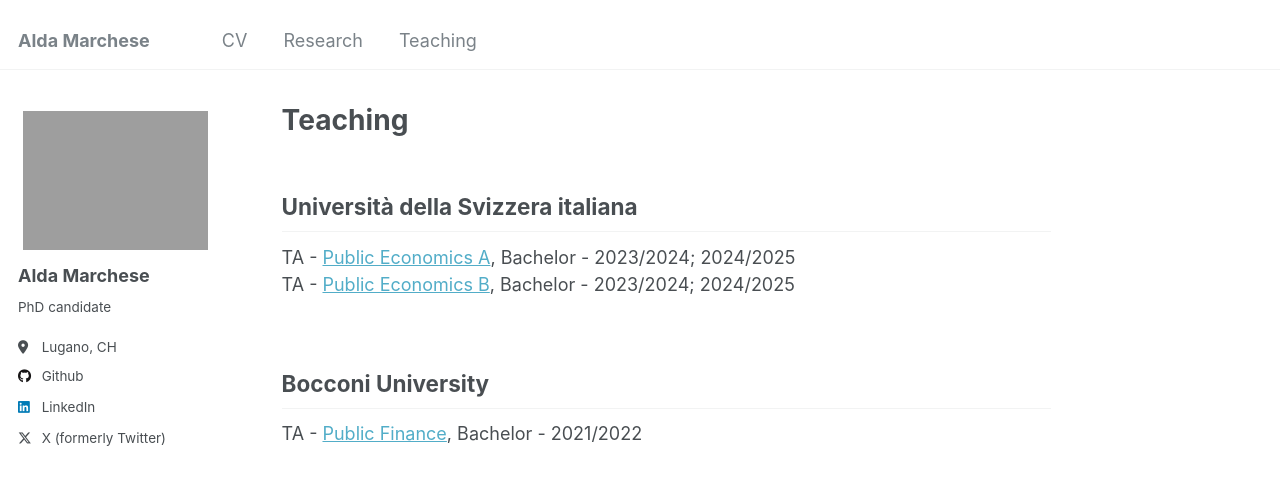
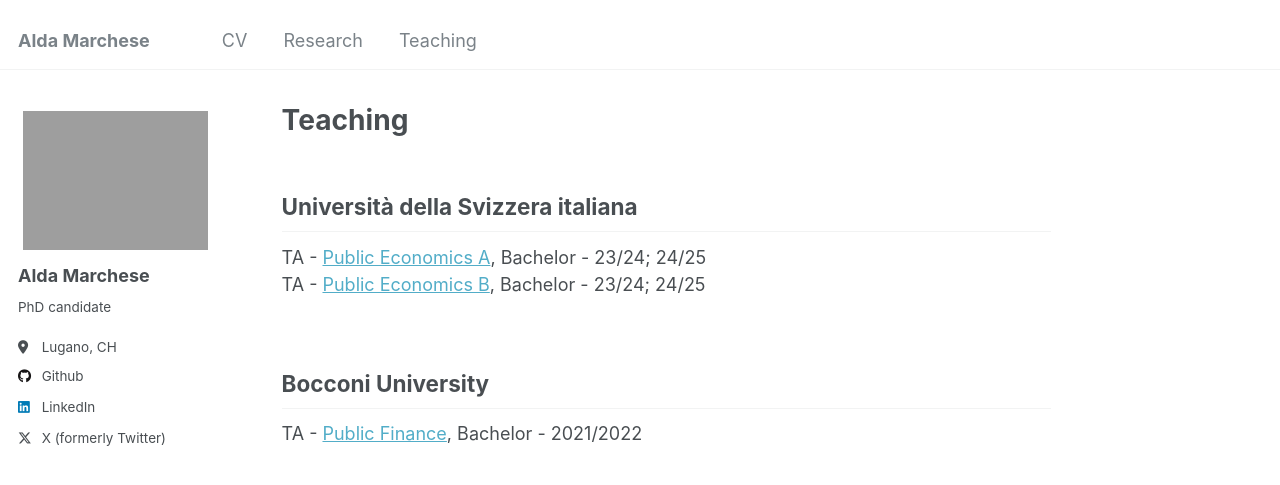
Before and after one commit to aldamarchese/aldamarchese.github.io, a Jekyll site: the page built from _pages/teaching.md, in a window 1280 px wide. Shown: the top 485 px of the page. Built offline with Jekyll 4.4.1, drawn with Linux system fonts in a browser that asks for light colours.

Commit message:
Update teaching.md

```diff
--- a/_pages/teaching.md
+++ b/_pages/teaching.md
@@ -8,8 +8,8 @@ redirect_from:
 ---
 ## Università della Svizzera italiana
 
-TA - [Public Economics A](https://search.usi.ch/courses/35270569/public-economics-a), Bachelor - 2023/2024; 2024/2025 <br/>
-TA - [Public Economics B](https://search.usi.ch/it/corsi/35270506/economia-pubblica-b), Bachelor - 2023/2024; 2024/2025
+TA - [Public Economics A](https://search.usi.ch/courses/35270569/public-economics-a), Bachelor - 23/24; 24/25 <br/>
+TA - [Public Economics B](https://search.usi.ch/it/corsi/35270506/economia-pubblica-b), Bachelor - 23/24; 24/25
 <br/><br/>
 
 ## Bocconi University
```
